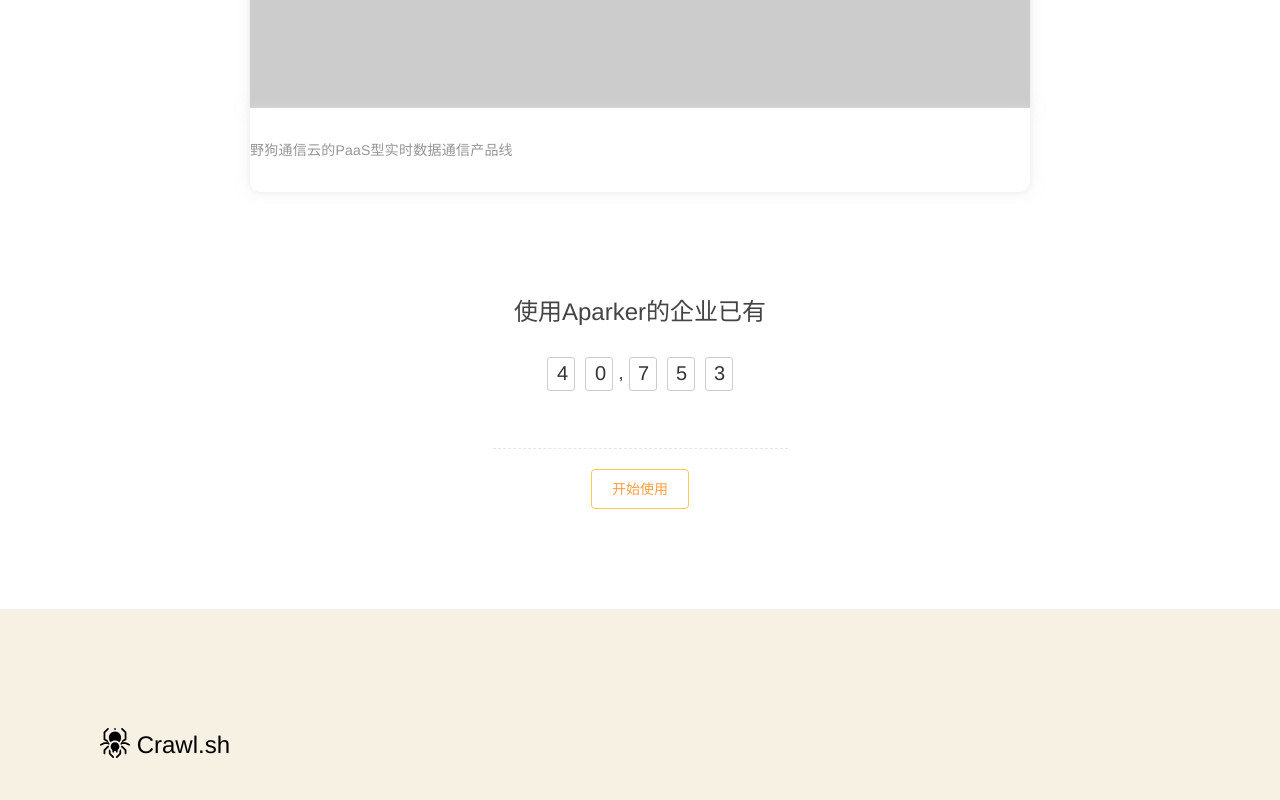
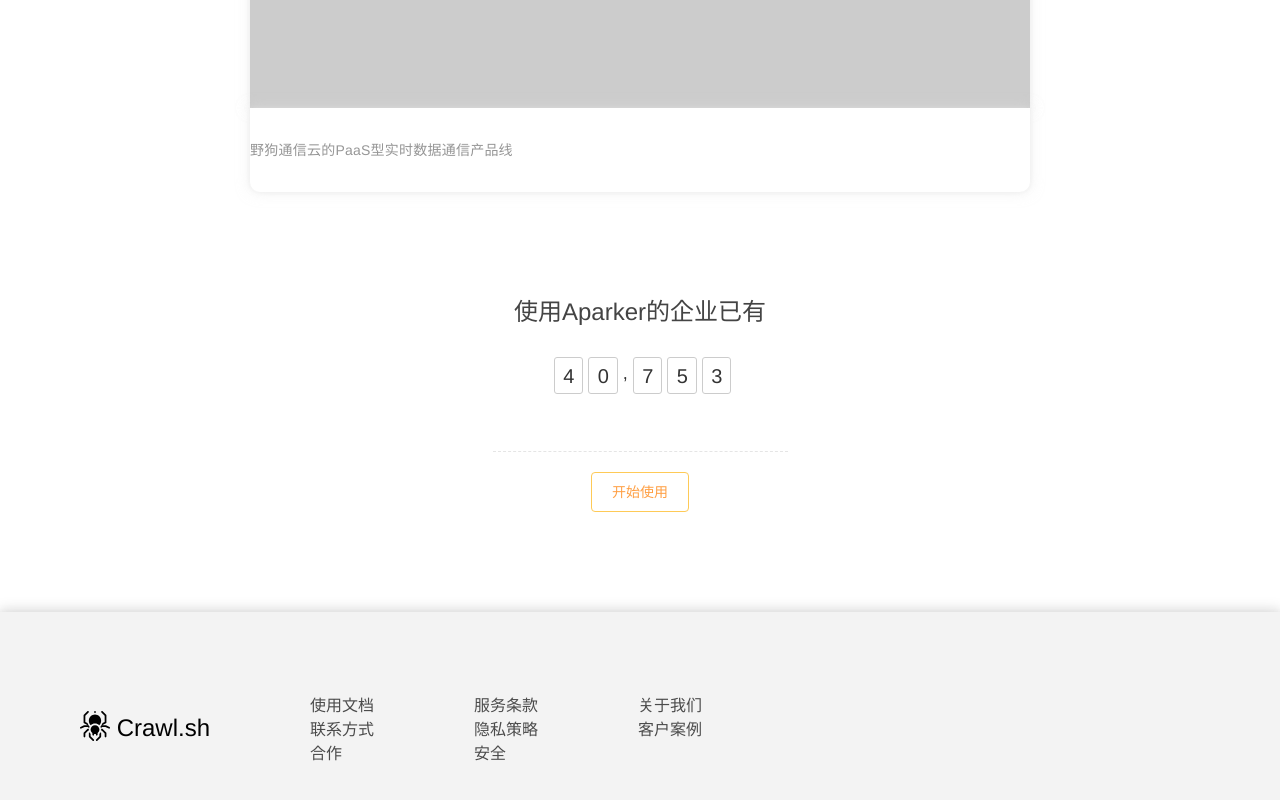
Before and after one commit to crawlsh/frontend, a Vue app: page /#/ in a window 1280 px wide. Shown: the part 1558-2358 px from the top of the page. Built offline with nearby package versions, Linux system fonts and the light colour scheme; no server answers.

Commit message:
fix bugs

```diff
--- a/package.json
+++ b/package.json
@@ -15,7 +15,8 @@
   "dependencies": {
     "ant-design-vue": "^1.3.8",
     "axios": "^0.18.0",
-    "element-ui": "^2.7.2",
+    "element-ui": "^2.8.2",
+    "sweetalert": "^2.1.2",
     "vue": "^2.5.2",
     "vue-beautiful-chat": "^2.2.0",
     "vue-i18n": "^8.10.0",
--- a/src/components/container.vue
+++ b/src/components/container.vue
@@ -13,8 +13,8 @@
     <transition name="el-fade-in-linear">
       <div v-show="shower" class="transition-box helpContainer">
         <div style="padding: 20px;">
-          <h1>Hi there 👋</h1>
-          <h3 style="font-weight: 100;">How can we help you?</h3>
+          <h1 style="color: #fff;">Hi there 👋</h1>
+          <h3 style="font-weight: 100;color: #fff;">How can we help you?</h3>
 
           <div class="descContainer">
             <form style="padding: 20px;margin-bottom: 40px;" v-show="showForm">
@@ -26,7 +26,7 @@
                         placeholder="Your website is like shit!!"></el-input>
               <p>Rate Us</p>
               <el-rate v-model="rating" style="margin-bottom: 20px;"></el-rate>
-              <el-button style="float: right;" type="success" @click="handleSubmit">Submit</el-button>
+              <el-button style="float: right;" type="primary" @click="handleSubmit">Submit</el-button>
             </form>
             <form style="padding: 20px;margin-bottom: 40px;text-align: center;" v-show="!showForm">
               <i class="el-icon-ice-cream-round successIcon"></i>
@@ -48,6 +48,7 @@
   import coreContainer from './coreContainer.vue'
   import axios from 'axios'
   import BASE_URL from '../config'
+
   export default {
         name: "container",
       components: {
@@ -101,21 +102,18 @@
     right: 0;
     width: 100%;
     height: 680px;
-    background:
-      /*1*/ radial-gradient(ellipse at center, rgba(255,255,255,0.2) 0%,rgba(255,255,255,0) 100%),
-      /*2*/ radial-gradient(ellipse at 70% 60%, rgba(195,224,96,1) 0%,rgba(195,224,96,0) 30%),
-      /*3*/ radial-gradient(ellipse at bottom left, rgba(0,163,203,1) 0%, rgba(0,163,203,0) 70%),
-      /*4*/ linear-gradient(135deg, rgba(18,46,119,0) 0%,rgba(18,46,119,0) 75%,rgba(18,46,119,1) 100%),
-      /*5*/ linear-gradient(to right, rgba(98,87,147,1) 0%, rgba(213,93,100,1) 17%, rgba(228,145,41,1) 74%, rgba(192,103,28,1) 100%);
-    background-blend-mode:
-      /*1*/ screen,
-      /*2*/ hue,
-      /*3*/ color,
-      /*4*/ overlay,
-      /*5*/ normal;
+    background: linear-gradient(45deg , #FF3706,#FFDC18, #27DBB1, #24AADB,#E94584);
+    background-size: 250% 100%;
+    animation: gradient 1000s linear infinite;
+    animation-direction: alternate;
     position: absolute;
     z-index: -1;
     transform: skewY(8deg);
+  }
+  @keyframes gradient {
+    0% {background-position: 85%}
+    100% {background-position: 85%}
+
   }
   .helper{
     text-align: center;
@@ -157,7 +155,15 @@
     z-index: 10000;
   }
   .helpBkg{
-    background: url("https://js.intercomcdn.com/images/background-7.390b24b1.png");
+    background-image: repeating-linear-gradient(135deg,
+      #2B3284 /*0px*/, #2B3284 100px,
+      #4177BC 100px, #4177BC 105px,
+      #2B3284 105px, #2B3284 130px,
+      #4177BC 130px, #4177BC 260px,
+      #FFFFFF 260px, #FFFFFF 265px,
+      #4177BC 265px, #4177BC 270px,
+      #FFFFFF 270px, #FFFFFF 330px
+    );
     position: fixed;
     width: 382px;
     height: 300px;
--- a/src/components/crawlSetting.vue
+++ b/src/components/crawlSetting.vue
@@ -28,7 +28,6 @@
     name: 'HelloWorld',
     data () {
       return {
-        msg: 'Welcome to Your Vue.js App',
         showCrawlLinks: 0,
         showCrawlWholeSites: 0,
         showCrawlModules: 0
--- a/src/components/navbarTransparent.vue
+++ b/src/components/navbarTransparent.vue
@@ -1,11 +1,11 @@
 <template>
   <ul class="navbarBadges navbar">
-    <li class="navItem">
-      <a class="navButton" @click="goHome">首页</a>
-      <a class="navButton" @click="goIntro">帮助</a>
-      <a class="navButton" @click="goPricing">价格</a>
-      <a class="navButton" @click="goHistory" v-show="hasLogin">历史记录</a>
-      <a class="navButton" @click="showAddAnalysis = true" v-show="hasLogin" >设置分析规则</a>
+    <li class="navItem" >
+      <a class="navButton" @click="goHome" style="cursor:pointer;">首页</a>
+      <a class="navButton" @click="goIntro" style="cursor:pointer;">帮助</a>
+      <a class="navButton" @click="goPricing" style="cursor:pointer;">价格</a>
+      <a class="navButton" @click="goHistory" v-show="hasLogin" style="cursor:pointer;">历史记录</a>
+      <a class="navButton" @click="showAddAnalysis = true" v-show="hasLogin" style="cursor:pointer;">设置分析规则</a>
 
     </li>
     <li class="leftItem" v-show="!hasLogin">
@@ -192,7 +192,7 @@
         router.push('history')
       },
       goPricing(){
-        alert(store.state.token)
+        router.push('pricing')
       },
       goIntro(){
 
@@ -292,6 +292,7 @@
 
   }
   .navButton:hover{
+
     color: #333;
     margin-right: 20px;
     border-style: solid;
--- a/src/components/pricing.vue
+++ b/src/components/pricing.vue
@@ -8,7 +8,7 @@
           <p><i class="el-icon-check" style="color: green;"></i> {{desc}}</p>
           <div class="line" v-show="k < free.length - 1"></div>
         </div>
-        <el-button type="success" style="margin-top: 20px;" plain>开始使用</el-button>
+        <el-button type="success" style="margin-top: 20px;" plain @click="goHome">开始使用</el-button>
       </div>
       <div class="priceContainer">
         <div style="display: flex;">
@@ -19,7 +19,6 @@
           <div class="line" v-show="k < paid.length - 1"></div>
         </div>
         <el-button type="success" style="margin-top: 20px;">支付</el-button>
-
       </div>
       <div class="priceContainer" style="margin-left: 20px; height: max-content;">
         <h1>联系我们</h1>
@@ -28,7 +27,6 @@
           <div class="line" v-show="k < contact.length - 1"></div>
         </div>
         <el-button type="success" style="margin-top: 20px;">留言</el-button>
-
       </div>
 
     </div>
@@ -40,6 +38,7 @@
   import coreContainer from './coreContainer.vue'
   import axios from 'axios'
   import BASE_URL from '../config'
+  import router from '../router'
   export default {
     name: "pricing",
     mixins: [coreContainer],
@@ -49,6 +48,11 @@
         free: ["多IP匿名爬取", "被墙网站爬取", "语义分析"],
         paid: ["更快的速度", "无限制爬取", "设置定时爬取", "语义分类/概括"],
         contact: ["本地部署", "破解高级反爬虫机制", "实现登陆", "更多..."]
+      }
+    },
+    methods: {
+      goHome(){
+        router.push('/')
       }
     }
 
--- a/src/components/promo.vue
+++ b/src/components/promo.vue
@@ -34,7 +34,7 @@
              <ol class="total">
                  <li class="countDetails">4</li>
                  <li class="countDetails">0</li>
-                 <span class="quote">,</span>
+                 <span class="quote">&nbsp;,</span>
                  <li class="countDetails">7</li>
                  <li class="countDetails">5</li>
                  <li class="countDetails">3</li>
@@ -43,19 +43,29 @@
     <el-button class="btnGo startToUseButton" href="#">开始使用</el-button>
   </section>
   <section class="footerContainer">
-    <div class="container">
-      <div class="row about footer-xs">
-        <div class="col-lg-4 col-xs-12 col-md-3 col-sm-12 text-center mt-70">
+      <div class="row about footer-xs" style="display: flex;">
+        <div>
           <h1 class="title">
             <img src="/static/spider.svg" height="30px" width="30px" style="margin-bottom: -5px;">
             Crawl.sh
           </h1>
         </div>
-        <div>
 
+        <div class="linkingContainer">
+          <a class="linking" href="https://docs.crawl.sh/#/en/Crawl">使用文档</a><br>
+          <a class="linking" href="#">联系方式</a><br>
+          <a class="linking" href="#">合作</a><br>
+        </div>
+        <div class="linkingContainer">
+          <a class="linking" href="https://docs.crawl.sh/#/?id=1">服务条款</a><br>
+          <a class="linking" href="https://docs.crawl.sh/#/?id=security">隐私策略</a><br>
+          <a class="linking" href="https://docs.crawl.sh/#/?id=security">安全</a><br>
+        </div>
+        <div class="linkingContainer">
+          <a class="linking" href="https://zwang.tech">关于我们</a><br>
+          <a class="linking" href="https://docs.crawl.sh/#/?id=cases">客户案例</a><br>
         </div>
       </div>
-    </div>
   </section>
   </div>
 </template>
@@ -169,8 +179,9 @@
   .countDetails{
     float: left;
     padding-left: 2px;
+    padding-right: 1.5px;
+    padding-top: 3px;
     margin-left: 5px;
-    margin-right: 5px;
     width: 24px;
     height: 32px;
     border: 1px solid #ccc;
@@ -201,12 +212,17 @@
   }
   .footerContainer{
     margin-top: 100px;
-    background: #f7f1e3;
+    box-shadow: 0 0 5px 0 rgba(228,228,228,.5), 0 0 14px 0 #ccc;
     color: #000;
-    padding: 100px;
+    background: rgba(238,238,238, .7);
+    padding: 80px;
+  }
+  .linkingContainer{
+    margin-left: 100px;
+    display: block;
   }
   .linking{
-    color: #000;
+    color: #4b4b4b;
     text-decoration: none;
   }
   .linking:hover{
```
Also changed, not shown: 1 other file (tests, documents, lock files or other folders).
